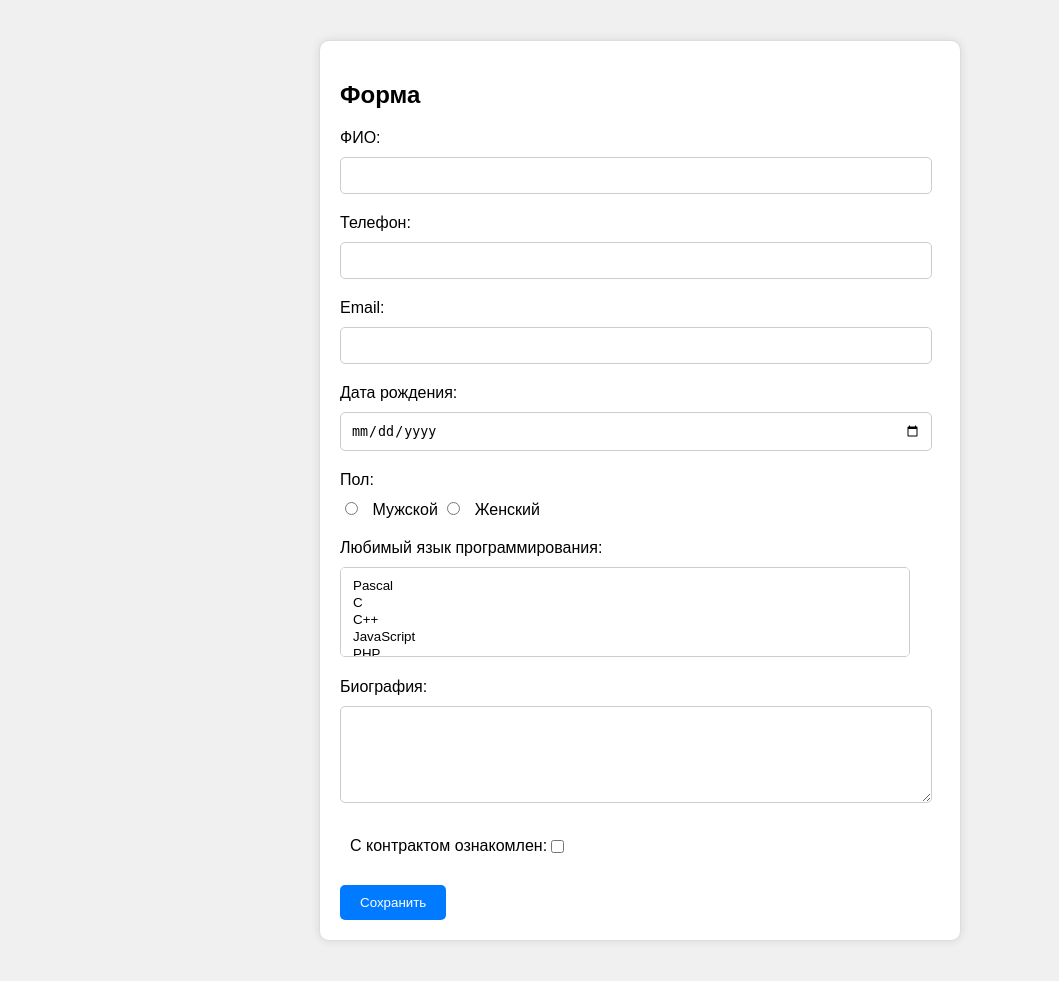
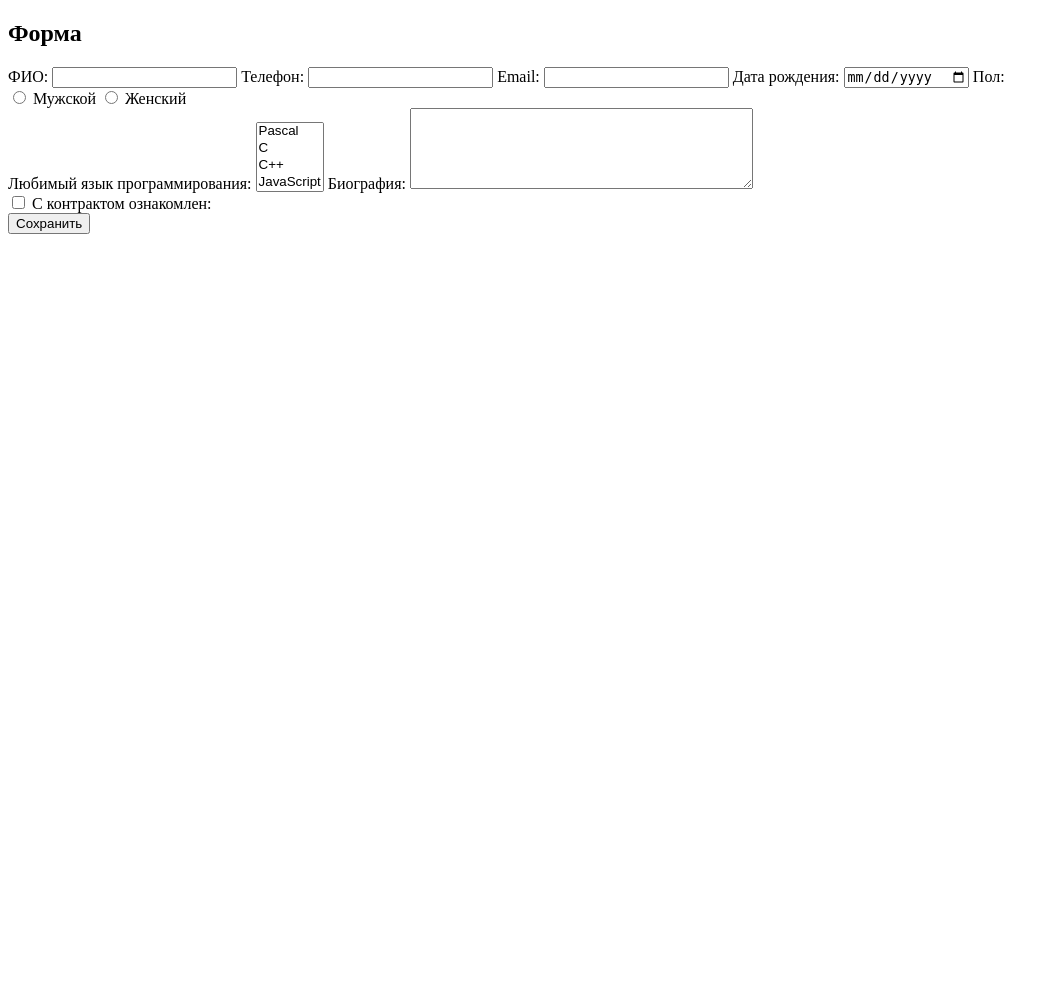
Before and after one commit to IlyaAndriyash/lab3, a PHP site: page /form.php in a window 1280 px wide. Shown: the whole page, without its empty margins (0-1059 px from the left). After the commit the page ends 234 px from the top, so only its background shows below. Run offline with PHP 8.4, Linux system fonts and the light colour scheme.

Commit message:
Update form.php

```diff
--- a/form.php
+++ b/form.php
@@ -5,96 +5,14 @@
     <meta name="viewport" content="width=device-width, initial-scale=1.0">
     <title>Форма</title>
     <style>
-        body {
-            font-family: Arial, sans-serif;
-            background-color: #f0f0f0;
-        }
-
-        .form-container {
-            max-width: 600px;
-            margin: 40px auto;
-            padding: 20px;
-            background-color: #fff;
-            border: 1px solid #ddd;
-            border-radius: 10px;
-            box-shadow: 0 0 10px rgba(0,0,0,0.1);
-        }
-
-        label {
-            display: block;
-            margin-bottom: 10px;
-        }
-
-        input[type="text"], input[type="tel"], input[type="email"], input[type="date"], select, textarea {
-            width: 95%;
-            padding: 10px;
-            margin-bottom: 20px;
-            border: 1px solid #ccc;
-            border-radius: 5px;
-        }
-
-        input[type="radio"] {
-
-            margin-right: 10px;
-        }
-
-        input[type="checkbox"] {
-            margin-right: 10px;
-        }
-
-        input[type="submit"] {
-            background-color: #007bff;
-            color: white;
-            padding: 10px 20px;
-            border: none;
-            border-radius: 5px;
-            cursor: pointer;
-        }
-
-        input[type="submit"]:hover {
-            background-color: #0056b3;
-        }
-
-        .radio-group  {
-            margin-bottom: 20px;
-        }
-        .radio-group label {
-          display: inline;}
-        .checkbox-group {
-            display: flex;
-            align-items: center;
-            margin-bottom: 20px;
-        }
-
-        .checkbox-group label {
-            margin-left: 10px;
-            padding-top: 10px;
-        }
+        /* Ваши стили */
     </style>
 </head>
 <body>
     <div class="form-container">
         <h2>Форма</h2>
-                <?php
-        // Начинаем сессию
-       // Проверяем, активна ли сессия, и только если нет — запускаем её
-        if (session_status() == PHP_SESSION_NONE) {
-            session_start();
-        }
-
-        // Если есть ошибки в сессии, выводим их
-        if (!empty($_SESSION['errors'])) {
-            echo '<div style="color: red;">';
-            foreach ($_SESSION['errors'] as $error) {
-                echo htmlspecialchars($error) . '<br>';
-            }
-            echo '</div>';
-            // Очищаем ошибки после вывода
-            unset($_SESSION['errors']);
-        }
-        ?>
         <form action="index.php" method="POST">
-        <!-- Поле ФИО -->
+            <!-- Поле ФИО -->
             <label for="fio">ФИО:</label>
             <input type="text" name="fio" id="fio" required>
 
@@ -119,7 +37,6 @@
                 <label for="female">Женский</label>
             </div>
 
-
             <!-- Поле Любимый язык программирования -->
             <label for="languages">Любимый язык программирования:</label>
             <select name="languages[]" id="languages" multiple required>
@@ -143,9 +60,8 @@
 
             <!-- Чекбокс "С контрактом ознакомлен" -->
             <div class="checkbox-group">
-            <label for="contract">С контрактом ознакомлен:</label>
-
                 <input type="checkbox" name="contract" id="contract" required>
+                <label for="contract">С контрактом ознакомлен:</label>
             </div>
 
             <!-- Кнопка отправки формы -->
```
